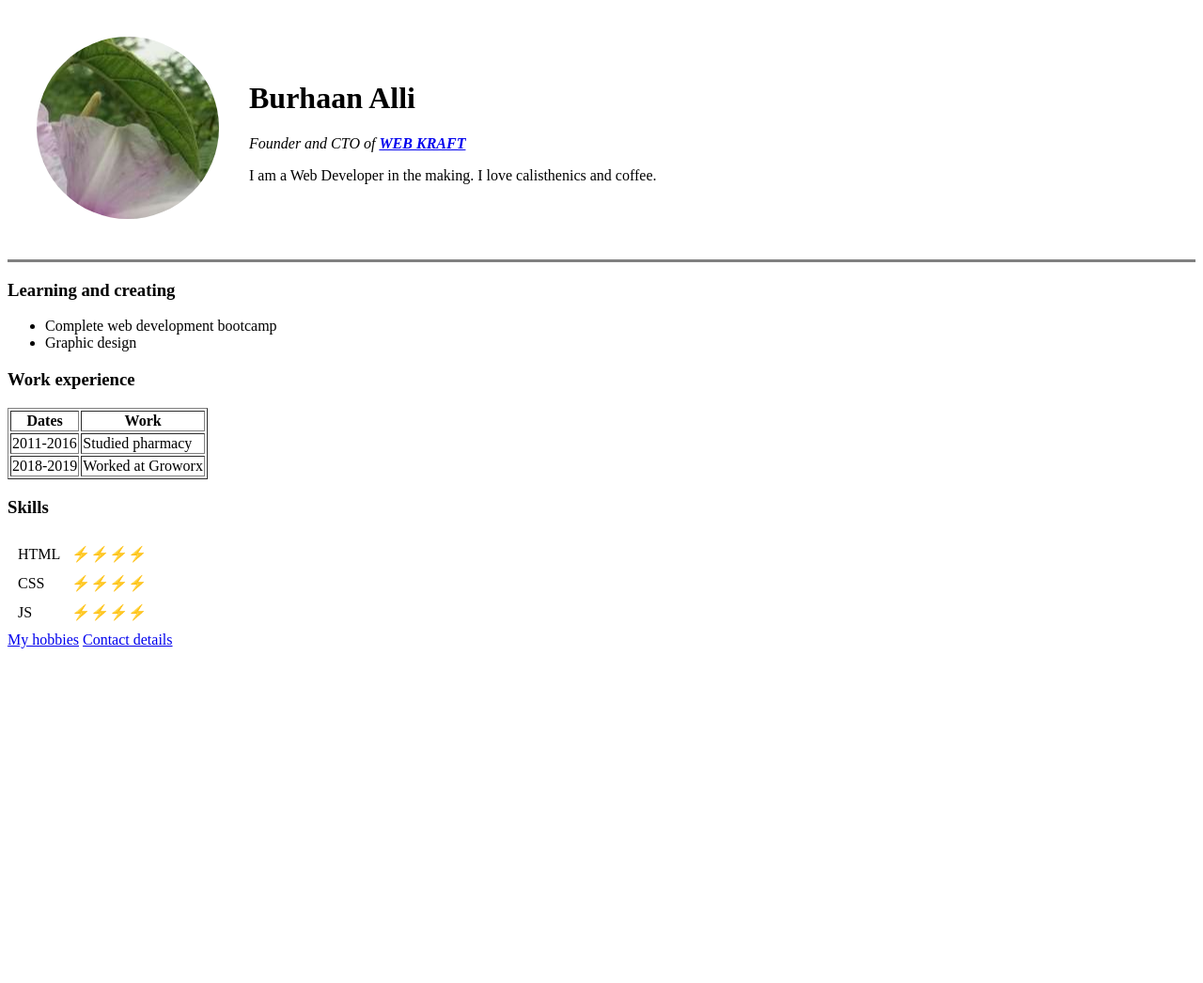
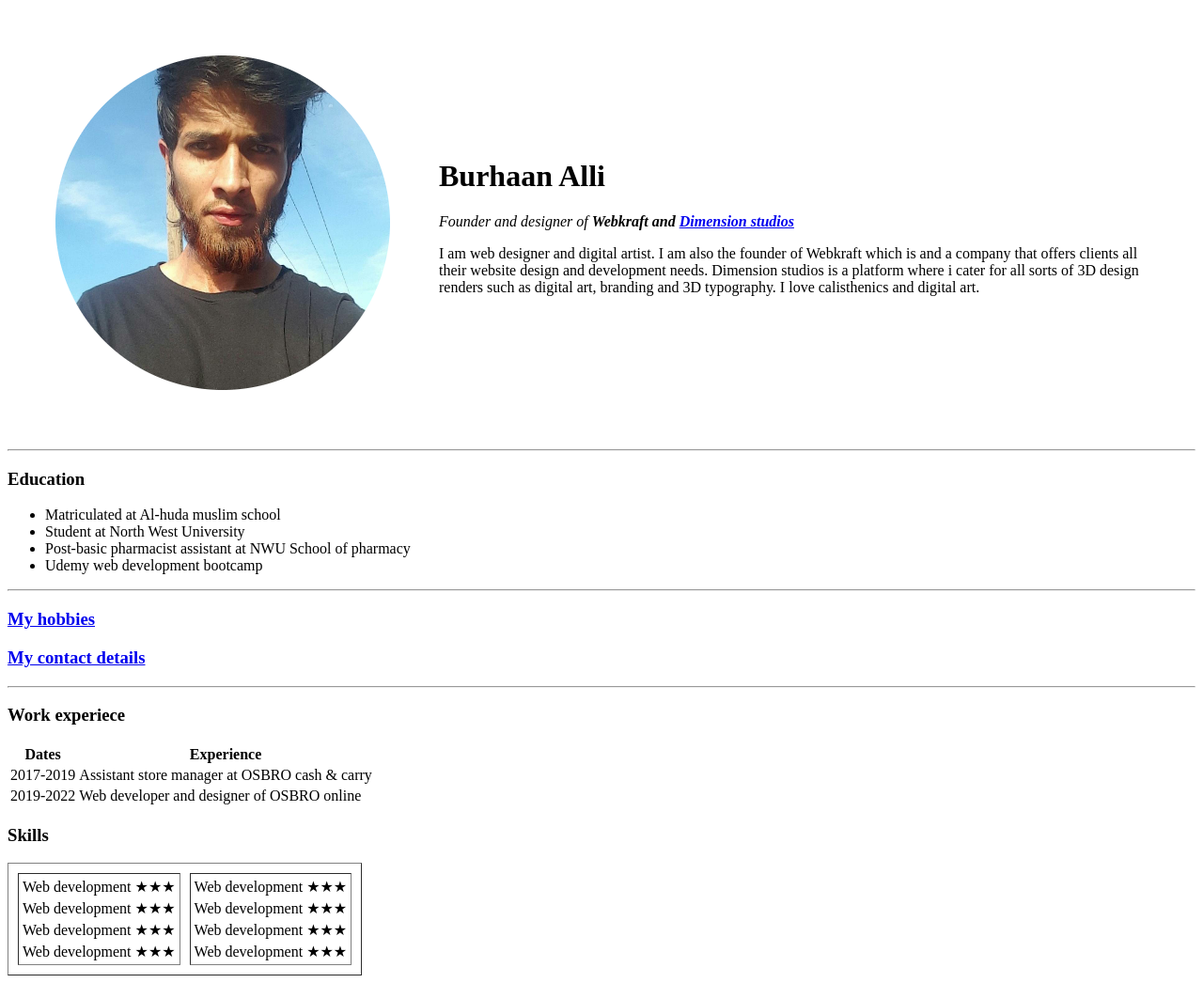
Before and after one commit to burhaan66/resume, a plain HTML site: page index.html in a window 1280 px wide. Shown: the whole page at 94% size. Before the commit the page ends 800 px from the top, so only its background shows below. Drawn offline with Linux system fonts and the light colour scheme.

Commit message:
Update index.html

```diff
--- a/index.html
+++ b/index.html
@@ -1,68 +1,109 @@
 <!DOCTYPE html>
-<html>
+<html lang="en" dir="ltr">
+
 <head>
-    <meta charset="utf-8" name="description" content="Personal site for about Burhaan Alli">
-    <title>Burhaan Alli's personal site</title>
+  <meta charset="utf-8">
+  <title>ⒷBurhaan's personal site</title>
 </head>
+
 <body>
-    <table cellspacing="30">
+  <table cellspacing="50">
     <tr>
-        <td><img src="images/burhaan.png" alt="picture of burhaan"></td>
-        <td>  <h1>Burhaan Alli</h1>
-          <p><em>Founder and CTO of <strong><a href="#">WEB KRAFT</a></strong></em></p>
-          <p>I am a Web Developer in the making. I love calisthenics and coffee. </p></td>
+      <td> <img src="images/profile_pic-modified.png" alt="burhaan profile pic"></td>
+      <td>
+        <h1>Burhaan Alli</h1>
 
+        <p>
+          <em>Founder and designer of <strong>Webkraft and <a href="https://www.behance.net/burhaanalli">Dimension studios</a></strong></em>
+        </p>
+
+        <p>I am web designer and digital artist. I am also the founder of Webkraft
+          which is and a company that offers clients all their website design and
+          development needs. Dimension studios is a platform where i cater for all
+          sorts of 3D design renders such as digital art, branding and 3D typography.
+          I love calisthenics and digital art.
+        </p>
+      </td>
     </tr>
   </table>
 
-
-    <hr size="3" noshade>
-    <h3>Learning and creating</h3>
+  <hr>
+  <h3>Education</h3>
   <ul>
-      <li>Complete web development bootcamp</li>
-      <li>Graphic design</li>
+    <li>Matriculated at Al-huda muslim school</li>
+    <li>Student at North West University</li>
+    <li>Post-basic pharmacist assistant at NWU School of pharmacy</li>
+    <li>Udemy web development bootcamp</li>
   </ul>
-    <h3>Work experience</h3>
-
-    <table border="1">
+  <hr>
+  <h3><a href="hobbies.html">My hobbies</a></h3>
+  <h3><a href="contact.html">My contact details</a></h3>
+  <hr>
+  <h3>Work experiece</h3>
+  <table>
     <thead>
       <th>Dates</th>
-      <th>Work</th>
-
+      <th>Experience</th>
     </thead>
     <tbody>
-
-      </tbody>
-      <tfoot>
-
-      </tfoot>
       <tr>
-        <td>2011-2016</td>
-        <td>Studied pharmacy</td>
+        <td>2017-2019</td>
+        <td>Assistant store manager at OSBRO cash & carry</td>
       </tr>
       <tr>
-      <td>2018-2019</td>
-      <td>Worked at Groworx</td>
+        <td>2019-2022</td>
+        <td>Web developer and designer of OSBRO online</td>
+      </tr>
+    </tbody>
+  </table>
+
+  <h3>Skills</h3>
+
+
+  <table border="1" cellspacing="10">
+    <tr>
+      <td>
+        <table>
+          <tr>
+            <td>Web development</td>
+            <td>★★★</td>
+          </tr>
+          <tr>
+            <td>Web development</td>
+            <td>★★★</td>
+          </tr>
+          <tr>
+            <td>Web development</td>
+            <td>★★★</td>
+          </tr>
+          <tr>
+            <td>Web development</td>
+            <td>★★★</td>
           </tr>
         </table>
-    <h3>Skills</h3>
-<table  cellspacing="10px">
-
+      </td>
+      <td>
+        <table>
           <tr>
-    <td>HTML</td>
-    <td>⚡⚡⚡⚡</td>
+            <td>Web development</td>
+            <td>★★★</td>
           </tr>
           <tr>
-  <td>CSS</td>
-  <td>⚡⚡⚡⚡</td>
+            <td>Web development</td>
+            <td>★★★</td>
           </tr>
           <tr>
-  <td>JS</td>
-  <td>⚡⚡⚡⚡</td>
+            <td>Web development</td>
+            <td>★★★</td>
+          </tr>
+          <tr>
+            <td>Web development</td>
+            <td>★★★</td>
+          </tr>
+        </table>
+      </td>
     </tr>
 
-</table>
-<a href="hobbies.html">My hobbies</a>
-<a href="contactme.html">Contact details</a>
 </body>
+
 </html>
```
Lines whose indentation alone changed are shown as unchanged.
